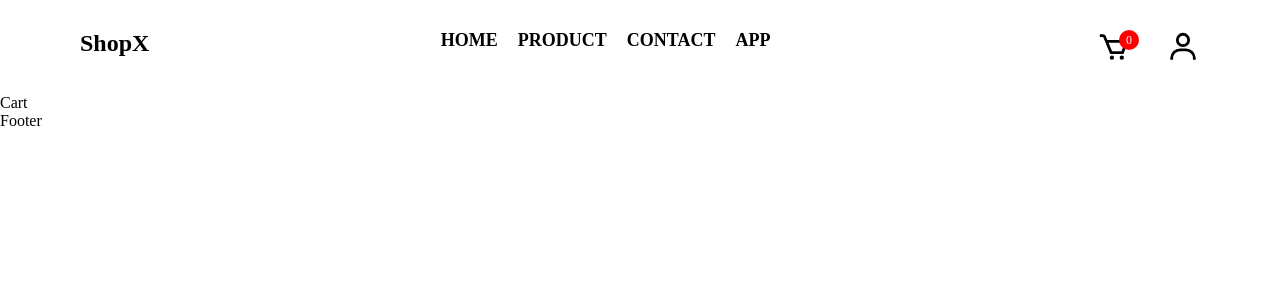
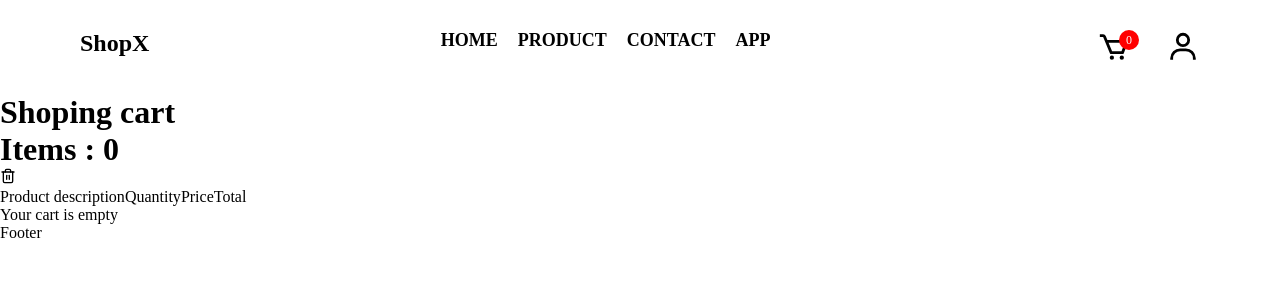
Before and after one commit to boben195/p02-web, a React (Vite) app: page /cart in a window 1280 px wide. Shown: the top 300 px of the page. Built offline with nearby package versions, Linux system fonts and the light colour scheme.

Commit message:
add cart

```diff
--- a/src/Components/Cart/Cart.jsx
+++ b/src/Components/Cart/Cart.jsx
@@ -1,7 +1,38 @@
-import React from "react";
+import React, { useContext } from "react";
+import "./Cart.css";
+import { ShopContext } from "../ShopContext/ShopContext";
+import { FiTrash2 } from "react-icons/fi";
+import CartDetails from "./CartDetails.";
 
 const Cart = () => {
-  return <div>Cart</div>;
+  const { cart, clearCart, total, quantity } = useContext(ShopContext);
+  return (
+    <div>
+      <div className="cart-container">
+        <div className="cart-left">
+          <div className="cart-header">
+            <h1>Shoping cart</h1>
+            <h1>Items : {quantity}</h1>
+            <FiTrash2 onClick={clearCart} className="delete-cart" />
+          </div>
+          <div className="cart-header">
+            <span>Product description</span>
+            <span>Quantity</span>
+            <span>Price</span>
+            <span>Total</span>
+          </div>
+          <div className="cart-detailes">
+            {cart.length > 0 ? (
+              <CartDetails item={item} key={item.id} />
+            ) : (
+              <p>Your cart is empty</p>
+            )}
+          </div>
+        </div>
+        <div className="cart-right"></div>
+      </div>
+    </div>
+  );
 };
 
 export default Cart;
--- /dev/null
+++ b/src/Components/Cart/CartDetails..jsx
@@ -0,0 +1,7 @@
+import React from "react";
+
+const CartDetails = () => {
+  return <div>CartDetails.</div>;
+};
+
+export default CartDetails;
```
